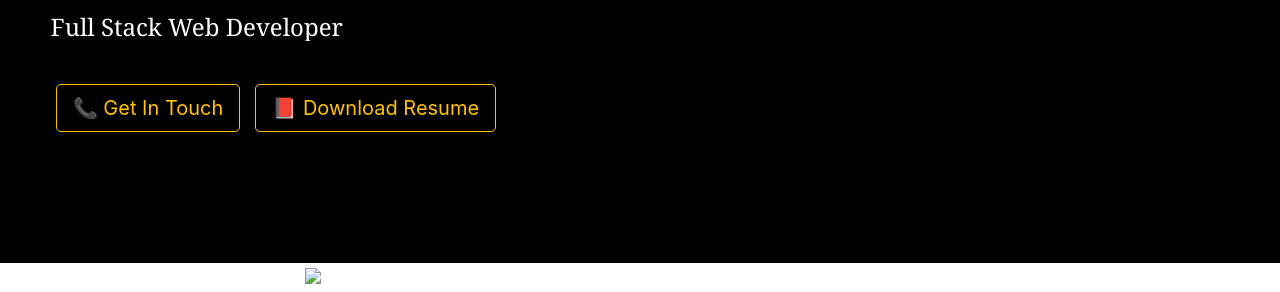
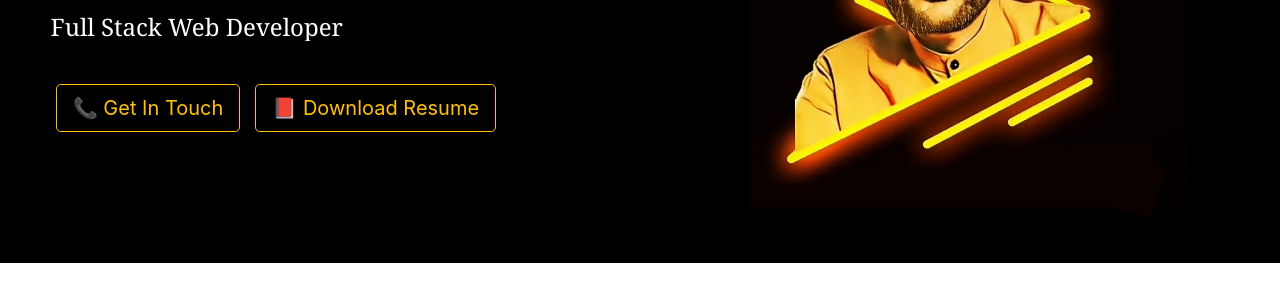
Before and after one commit to concordiainstitute/portfolio, a plain HTML site: page index.html in a window 1280 px wide. Shown: the part 256-548 px from the top of the page. Drawn offline with nearby package versions, Linux system fonts and the light colour scheme.

Commit message:
Update index.html

```diff
--- a/index.html
+++ b/index.html
@@ -67,7 +67,7 @@
                 <a href="https://drive.google.com/file/d/1D3W2Zg0Q60GLW8KRgrf0PbtcmlWwRh9q/view">   <button class="btn btn-outline-warning btn-lg button">📕 Download Resume</button></a>
             </div>
             <div class="col-lg-6 second">
-                <img src="Images/Tit Image.jpg" class="tit-image">
+                <img src="Tit Image.jpg" class="tit-image">
             </div>
         </div>
 
@@ -81,7 +81,7 @@
     <div class="row">
         <div class="can1 col-lg-6" data-aos="fade-up"
         data-aos-duration="3000">
-            <img src="Images/About.jpg" class="abt-image">
+            <img src="About.jpg" class="abt-image">
         </div>
         <div class="can2 col-lg-6" data-aos="fade-up"
         data-aos-duration="3000">
@@ -155,7 +155,7 @@
         <div class="row">
             <div class="col-lg-6">
 
-                <img src="Images/edu.png" class="edu-img">
+                <img src="edu.png" class="edu-img">
 
             </div>
             <div class="col-lg-6">
```
